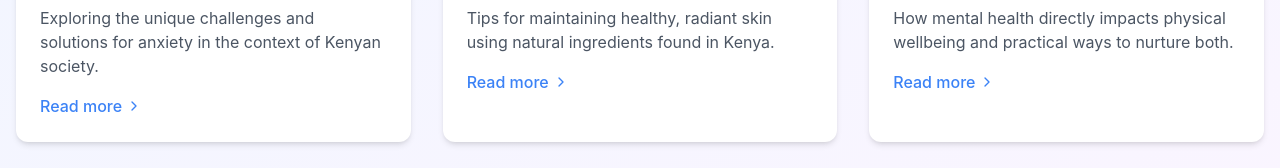
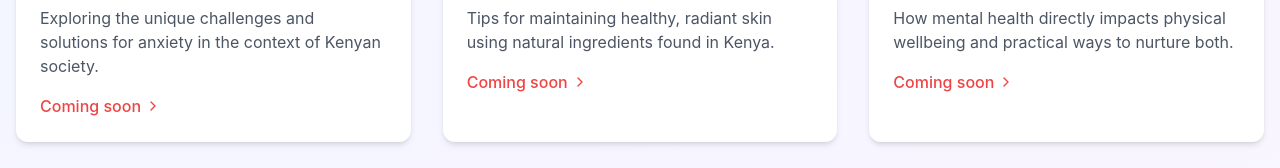
Before and after one commit to COLMANRL/GETACTIVEKENYA, a React (Create React App) app: page / in a window 1280 px wide. Shown: the part 1528-1696 px from the top of the page. Built offline with nearby package versions, Linux system fonts and the light colour scheme.

Commit message:
title changes

```diff
--- a/src/components/BlogPreviewSection.jsx
+++ b/src/components/BlogPreviewSection.jsx
@@ -67,8 +67,8 @@ const BlogPreviewSection = () => {
               <p className="text-gray-600 mb-4">
                 Exploring the unique challenges and solutions for anxiety in the context of Kenyan society.
               </p>
-              <a href="#blog1" className="text-blue-500 font-medium flex items-center">
-                Read more <ChevronRight size={16} className="ml-1" />
+              <a href="#blog1" className="text-red-500 font-medium flex items-center">
+                Coming soon <ChevronRight size={16} className="ml-1" />
               </a>
             </div>
           </div>
@@ -86,8 +86,8 @@ const BlogPreviewSection = () => {
               <p className="text-gray-600 mb-4">
                 Tips for maintaining healthy, radiant skin using natural ingredients found in Kenya.
               </p>
-              <a href="#blog2" className="text-blue-500 font-medium flex items-center">
-                Read more <ChevronRight size={16} className="ml-1" />
+              <a href="#blog2" className="text-red-500 font-medium flex items-center">
+                Coming soon <ChevronRight size={16} className="ml-1" />
               </a>
             </div>
           </div>
@@ -105,8 +105,8 @@ const BlogPreviewSection = () => {
               <p className="text-gray-600 mb-4">
                 How mental health directly impacts physical wellbeing and practical ways to nurture both.
               </p>
-              <a href="#blog3" className="text-blue-500 font-medium flex items-center">
-                Read more <ChevronRight size={16} className="ml-1" />
+              <a href="#blog3" className="text-red-500 font-medium flex items-center">
+              Coming soon <ChevronRight size={16} className="ml-1" />
               </a>
             </div>
           </div>
--- a/src/components/ServicesSection.jsx
+++ b/src/components/ServicesSection.jsx
@@ -23,8 +23,8 @@ const ServicesSection = () => {
               <p className="text-gray-600 mb-4">
                 Individual and group therapy sessions with licensed professionals specializing in anxiety, depression, trauma, and more.
               </p>
-              <a href="#" className="text-green-500 font-medium flex items-center">
-                Learn more <ChevronRight size={16} className="ml-1" />
+              <a href="#book" className="text-green-500 font-medium flex items-center">
+                Book now <ChevronRight size={16} className="ml-1" />
               </a>
             </div>
           </div>
@@ -40,7 +40,7 @@ const ServicesSection = () => {
                 Holistic approaches to skincare, nutrition, and physical wellness that complement mental health practices.
               </p>
               <a href="#" className="text-blue-500 font-medium flex items-center">
-                Learn more <ChevronRight size={16} className="ml-1" />
+                Coming soon <ChevronRight size={16} className="ml-1" />
               </a>
             </div>
           </div>
@@ -55,7 +55,7 @@ const ServicesSection = () => {
               <p className="text-gray-600 mb-4">
                 Book personalized one-on-one sessions with our qualified therapists, available both online and in-person.
               </p>
-              <a href="#" className="text-purple-500 font-medium flex items-center">
+              <a href="#book" className="text-purple-500 font-medium flex items-center">
                 Book now <ChevronRight size={16} className="ml-1" />
               </a>
             </div>
```
